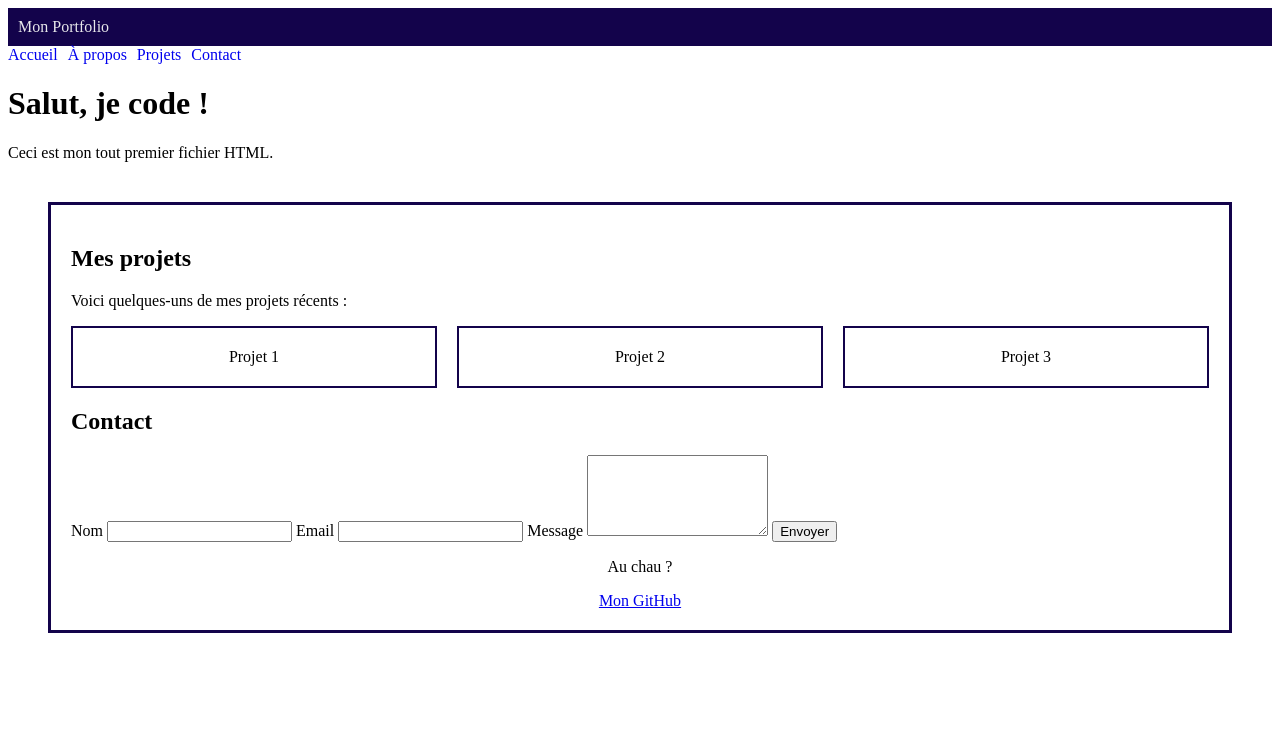
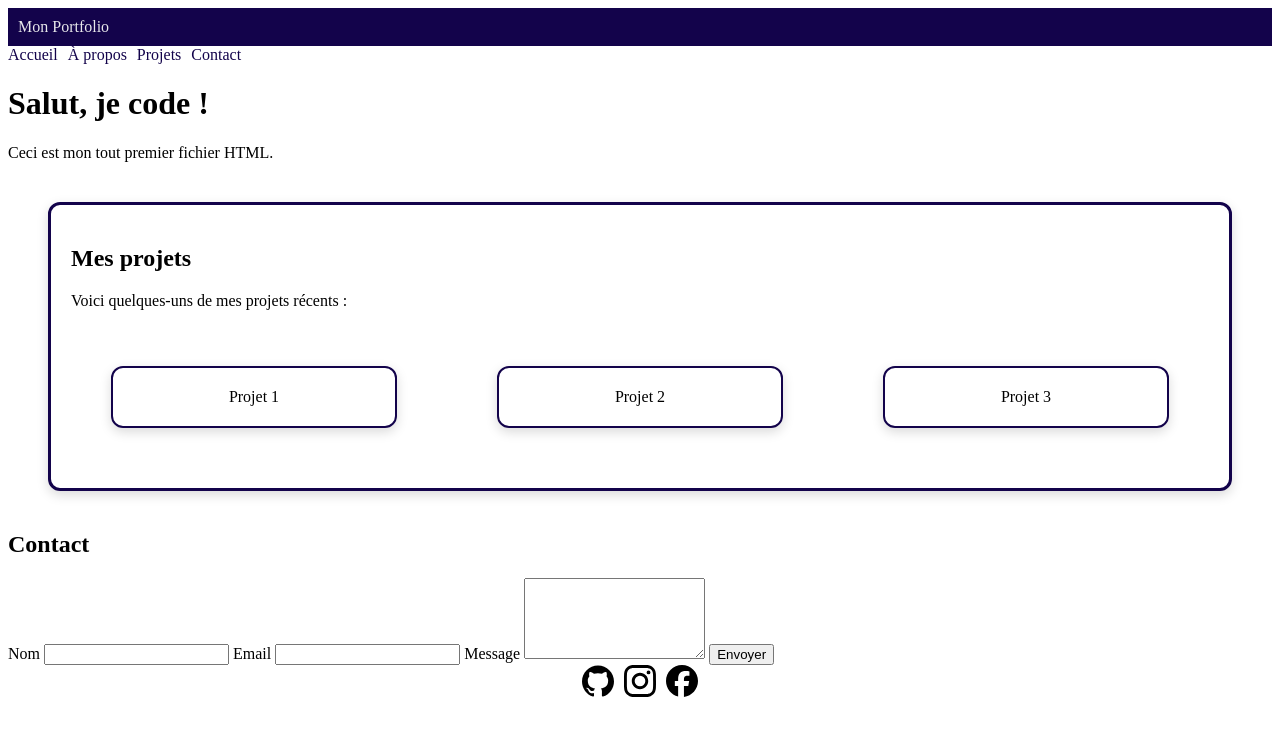
Before and after one commit to Tenkaichi025/projet-01-, a plain HTML site: page index.html in a window 1280 px wide. Drawn offline with Linux system fonts and the light colour scheme.

Commit message:
Ajout page À propos, logos et photo de profil

```diff
--- a/index.html
+++ b/index.html
@@ -10,10 +10,10 @@
 <body>
   <header>Mon Portfolio</header>
 <nav>
-  <a href="#">Accueil</a>
-  <a href="#">À propos</a>
-  <a href="#projets">Projets</a>
-  <a href="#contact">Contact</a>
+  <a href="index.html">Accueil</a>
+  <a href="apropos.html">À propos</a>
+  <a href="index.html#projets">Projets</a>
+  <a href="index.html#contact">Contact</a>
 </nav>
   <h1>Salut, je code !</h1>
   <p>Ceci est mon tout premier fichier HTML.</p>
@@ -24,7 +24,9 @@
   <div class="carte-projet">Projet 1</div>
   <div class="carte-projet">Projet 2</div>
   <div class="carte-projet">Projet 3</div>
-</section>
+    </section>
+</main>
+
 
 <section id="contact">
   <h2>Contact</h2>
@@ -42,8 +44,10 @@
 </section>
 
 <footer>
-  <p>Au chau ?</p>
-  <a href="https://github.com/Tenkaichi025" target="_blank">Mon GitHub</a>
+
+  <a href="https://github.com/Tenkaichi025" target="_blank"> <img src="images/logos/github.svg" alt="GitHub" class="icone-sociale"></a>
+  <a href="https://www.instagram.com/" target="_blank"> <img src="images/logos/instagram.svg" alt="Instagram" class="icone-sociale"></a>
+  <a href="https://www.facebook.com/" target="_blank"> <img src="images/logos/facebook.svg" alt="Facebook" class="icone-sociale"></a>
 </footer>
 </body>
 </html>
--- a/style.css
+++ b/style.css
@@ -23,13 +23,25 @@ nav {
     justify-content: flex-start;
   }
 }
-nav a {
+nav a{
+  color: var(--couleur-primaire);
 text-decoration: none;
+transition: color 0.2s ease;
 }
 
-footer {text-align:center;}
+nav a:hover {
+  color: rgb(231, 231, 234);  /* couleur au survol */
+}
+footer {text-align:center;
+  display: flex;
+  gap: 10px;
+  justify-content: center;
+}
 
-.carte {
+.carte, .carte-projet, .carte-projet:hover  {
+  transition: box-shadow 0.3s ease;
+  border-radius: 12px;
+  box-shadow: 0 4px 12px rgba(0, 0, 0, 0.15);
     padding: 20px;
     border: 3px solid var(--couleur-primaire);
     margin: 40px;
@@ -52,3 +64,15 @@ footer {text-align:center;}
     grid-template-columns: repeat(3, 1fr);  /* dès 768px : 3 colonnes égales */
   }
 }
+
+img {
+  max-width: 100%;   /* ne dépasse jamais la largeur de son conteneur */
+  height: auto;      /* garde les proportions, pas d'écrasement */
+  display: block;    /* évite un petit espace fantôme sous l'image */
+}
+
+.icone-sociale {
+  width: 32px;
+  height: 32px;
+
+}
```
Also changed, not shown: apropos.html (added, +41 -0 lines), images/logos/facebook.svg (added), images/logos/github.svg (added), images/logos/instagram.svg (added), images/profil.pgp.jpeg (added).
